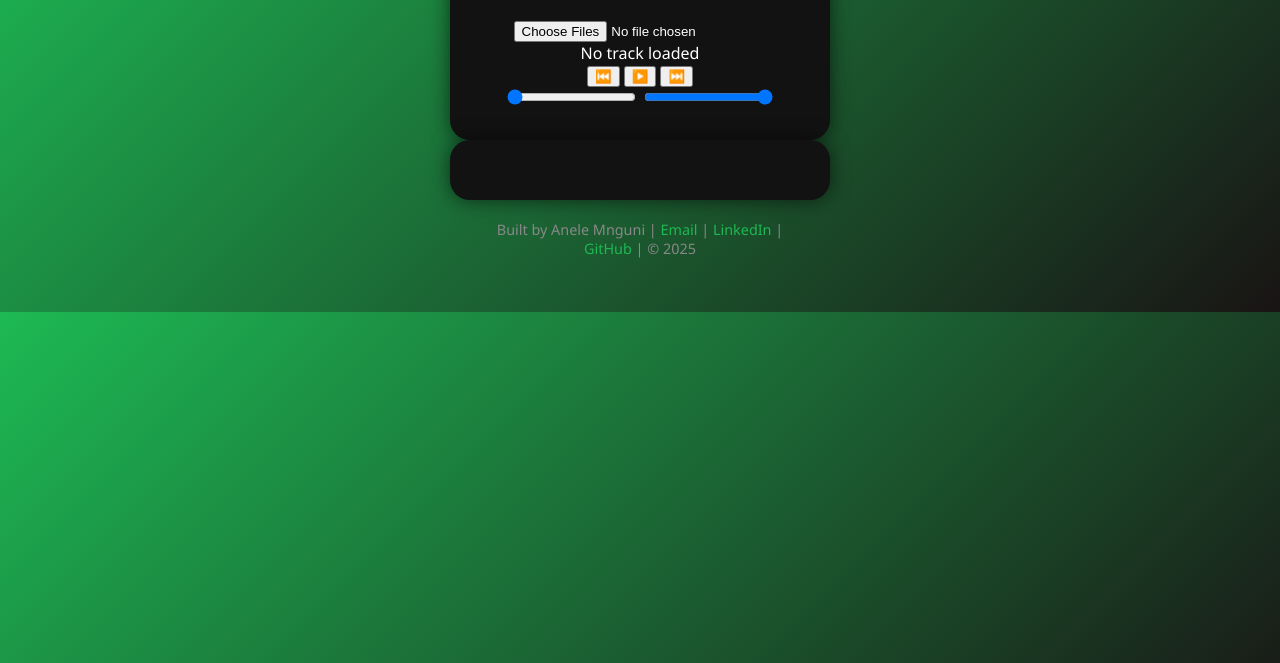
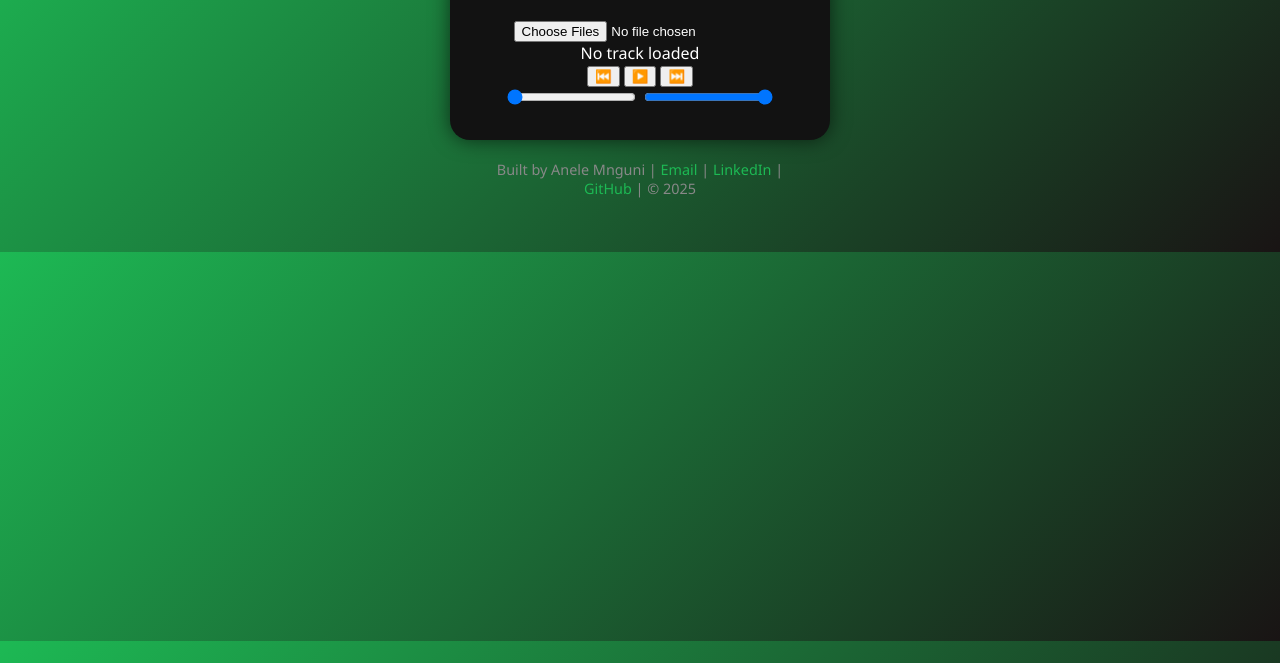
Before and after one commit to goov-ito/GroovyBox, a plain HTML site: page index.html in a window 1280 px wide. Shown: the part 137-800 px from the top of the page. Drawn offline with Linux system fonts and the light colour scheme.

Commit message:
Update index.html

```diff
--- a/index.html
+++ b/index.html
@@ -7,6 +7,7 @@
   <link rel="stylesheet" href="style.css" />
 </head>
 <body>
+  <div class="container">
     <div class="player">
       <h1>🎵 GROOVYBOX</h1>
 
@@ -25,10 +26,7 @@
 
       <audio id="audioPlayer"></audio>
     </div>
-  <div class="container">
-  <div class="player">
 
-  </div>
     <footer>
       <p>
         Built by Anele Mnguni |
```
Lines whose indentation alone changed are shown as unchanged.
